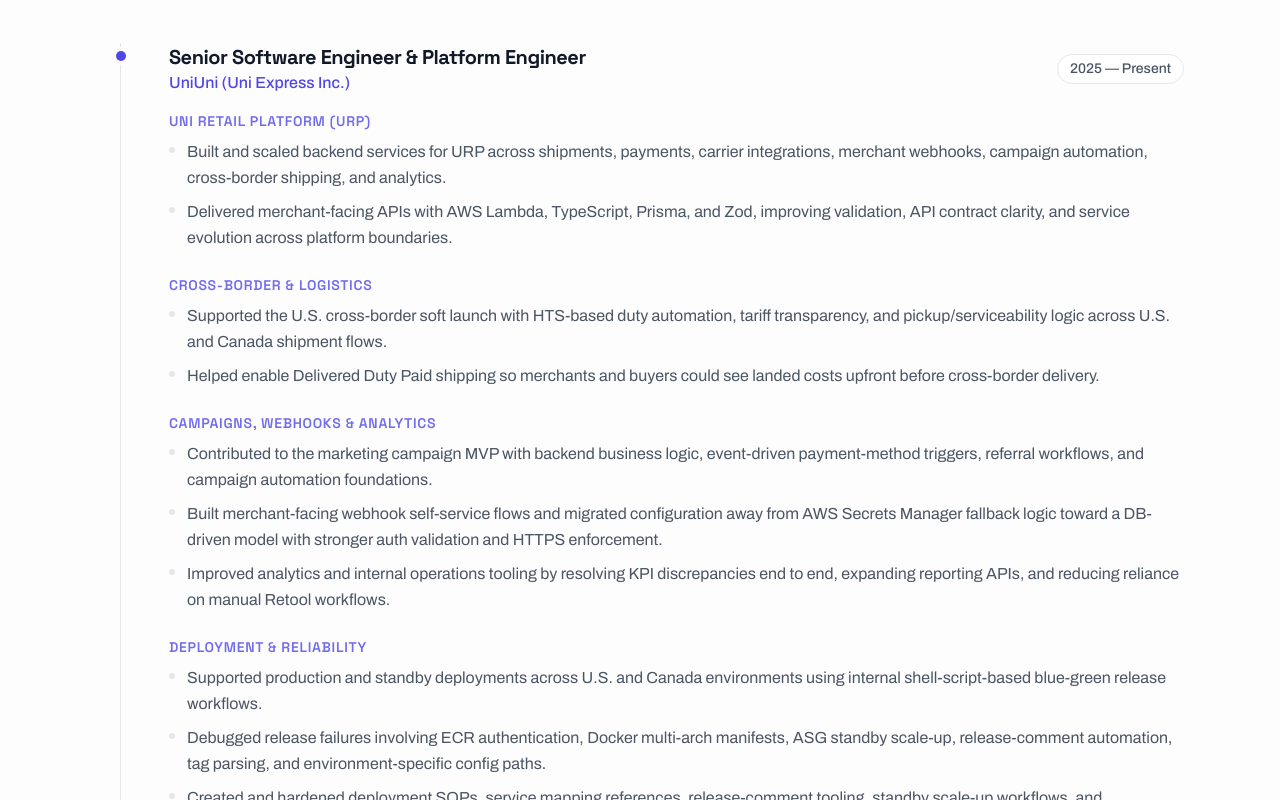
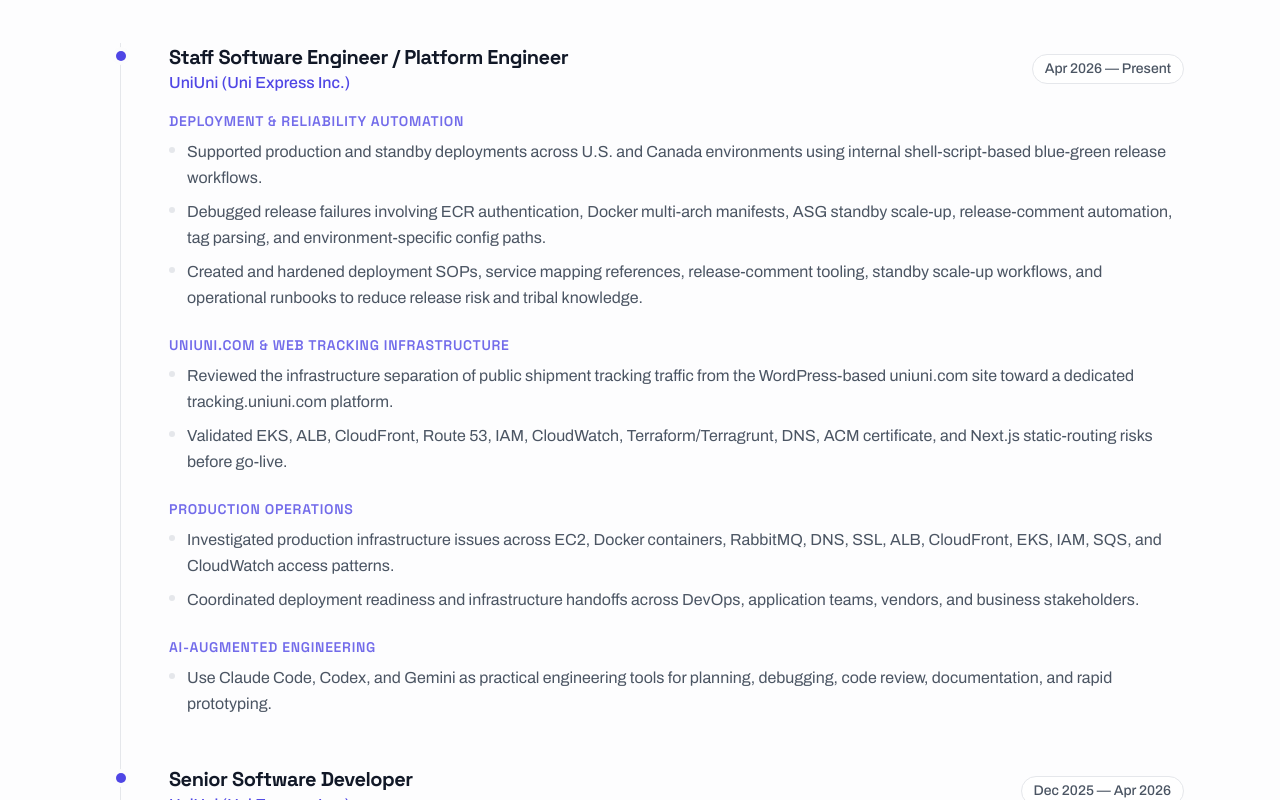
Before and after one commit to XiaoyongXu/Personal-Website, a React (Vite) app: page / in a window 1280 px wide. Shown: the part 1840-2640 px from the top of the page. Built offline with nearby package versions, Linux system fonts and the light colour scheme.

Commit message:
Split UniUni experience by role

```diff
--- a/src/data/experience.js
+++ b/src/data/experience.js
@@ -1,8 +1,43 @@
 export const experience = [
   {
-    role: "Senior Software Engineer & Platform Engineer",
+    role: "Staff Software Engineer / Platform Engineer",
     company: "UniUni (Uni Express Inc.)",
-    range: "2025 — Present",
+    range: "Apr 2026 — Present",
+    themes: [
+      {
+        label: "Deployment & Reliability Automation",
+        bullets: [
+          "Supported production and standby deployments across U.S. and Canada environments using internal shell-script-based blue-green release workflows.",
+          "Debugged release failures involving ECR authentication, Docker multi-arch manifests, ASG standby scale-up, release-comment automation, tag parsing, and environment-specific config paths.",
+          "Created and hardened deployment SOPs, service mapping references, release-comment tooling, standby scale-up workflows, and operational runbooks to reduce release risk and tribal knowledge.",
+        ],
+      },
+      {
+        label: "uniuni.com & Web Tracking Infrastructure",
+        bullets: [
+          "Reviewed the infrastructure separation of public shipment tracking traffic from the WordPress-based uniuni.com site toward a dedicated tracking.uniuni.com platform.",
+          "Validated EKS, ALB, CloudFront, Route 53, IAM, CloudWatch, Terraform/Terragrunt, DNS, ACM certificate, and Next.js static-routing risks before go-live.",
+        ],
+      },
+      {
+        label: "Production Operations",
+        bullets: [
+          "Investigated production infrastructure issues across EC2, Docker containers, RabbitMQ, DNS, SSL, ALB, CloudFront, EKS, IAM, SQS, and CloudWatch access patterns.",
+          "Coordinated deployment readiness and infrastructure handoffs across DevOps, application teams, vendors, and business stakeholders.",
+        ],
+      },
+      {
+        label: "AI-Augmented Engineering",
+        bullets: [
+          "Use Claude Code, Codex, and Gemini as practical engineering tools for planning, debugging, code review, documentation, and rapid prototyping.",
+        ],
+      },
+    ],
+  },
+  {
+    role: "Senior Software Developer",
+    company: "UniUni (Uni Express Inc.)",
+    range: "Dec 2025 — Apr 2026",
     themes: [
       {
         label: "Uni Retail Platform (URP)",
@@ -27,24 +62,9 @@ export const experience = [
         ],
       },
       {
-        label: "Deployment & Reliability",
+        label: "Production Debugging",
         bullets: [
-          "Supported production and standby deployments across U.S. and Canada environments using internal shell-script-based blue-green release workflows.",
-          "Debugged release failures involving ECR authentication, Docker multi-arch manifests, ASG standby scale-up, release-comment automation, tag parsing, and environment-specific config paths.",
-          "Created and hardened deployment SOPs, service mapping references, release-comment tooling, standby scale-up workflows, and operational runbooks to reduce release risk and tribal knowledge.",
-        ],
-      },
-      {
-        label: "uniuni.com & Web Tracking Infrastructure",
-        bullets: [
-          "Reviewed the infrastructure separation of public shipment tracking traffic from the WordPress-based uniuni.com site toward a dedicated tracking.uniuni.com platform.",
-          "Validated EKS, ALB, CloudFront, Route 53, IAM, CloudWatch, Terraform/Terragrunt, DNS, ACM certificate, and Next.js static-routing risks before go-live.",
-        ],
-      },
-      {
-        label: "AI-Augmented Engineering",
-        bullets: [
-          "Use Claude Code, Codex, and Gemini as practical engineering tools for planning, debugging, code review, documentation, and rapid prototyping.",
+          "Investigated and fixed production issues across Lambda, Prisma, ShipStation, webhook delivery flows, and analytics data paths.",
         ],
       },
     ],
```
